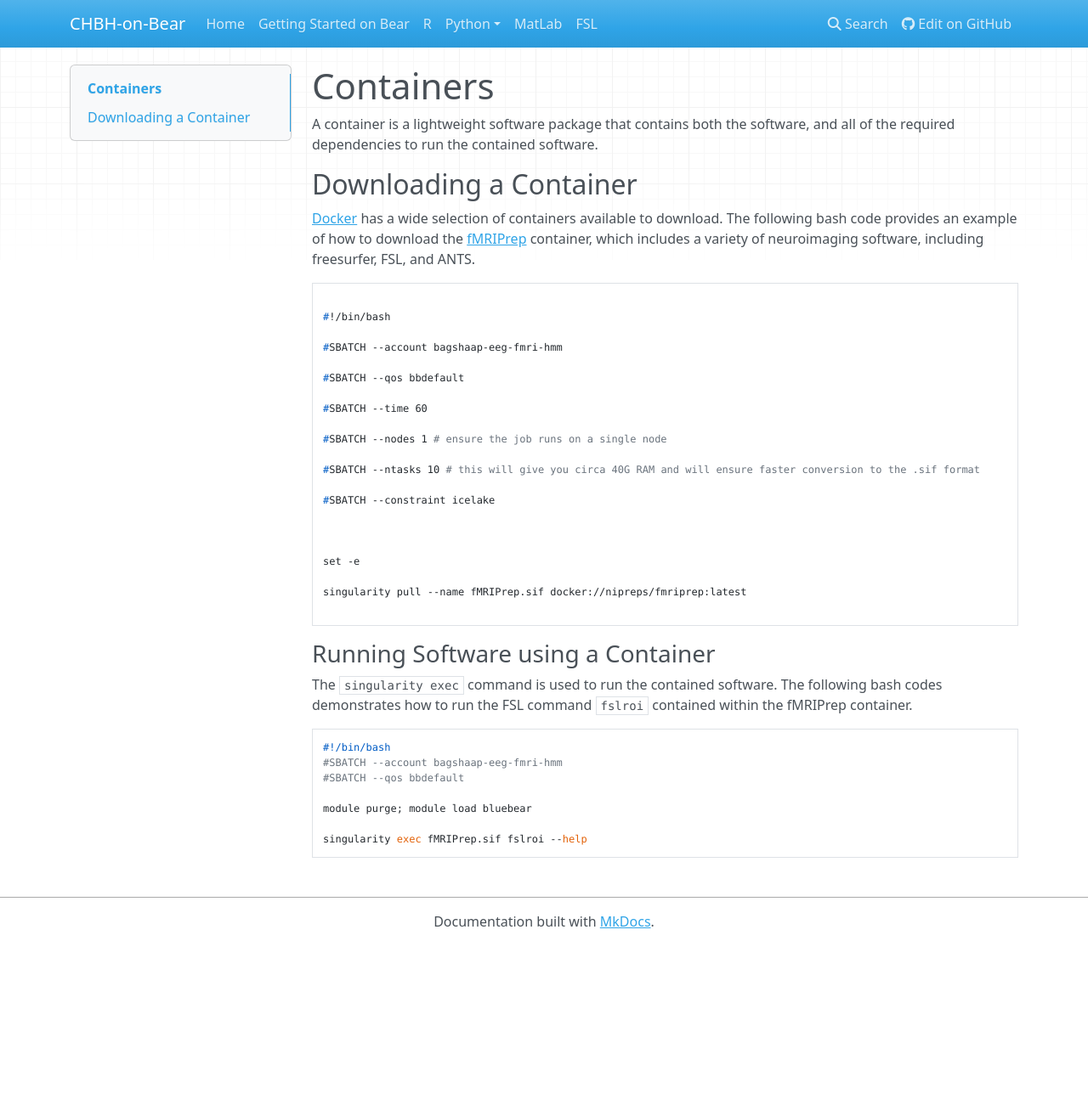
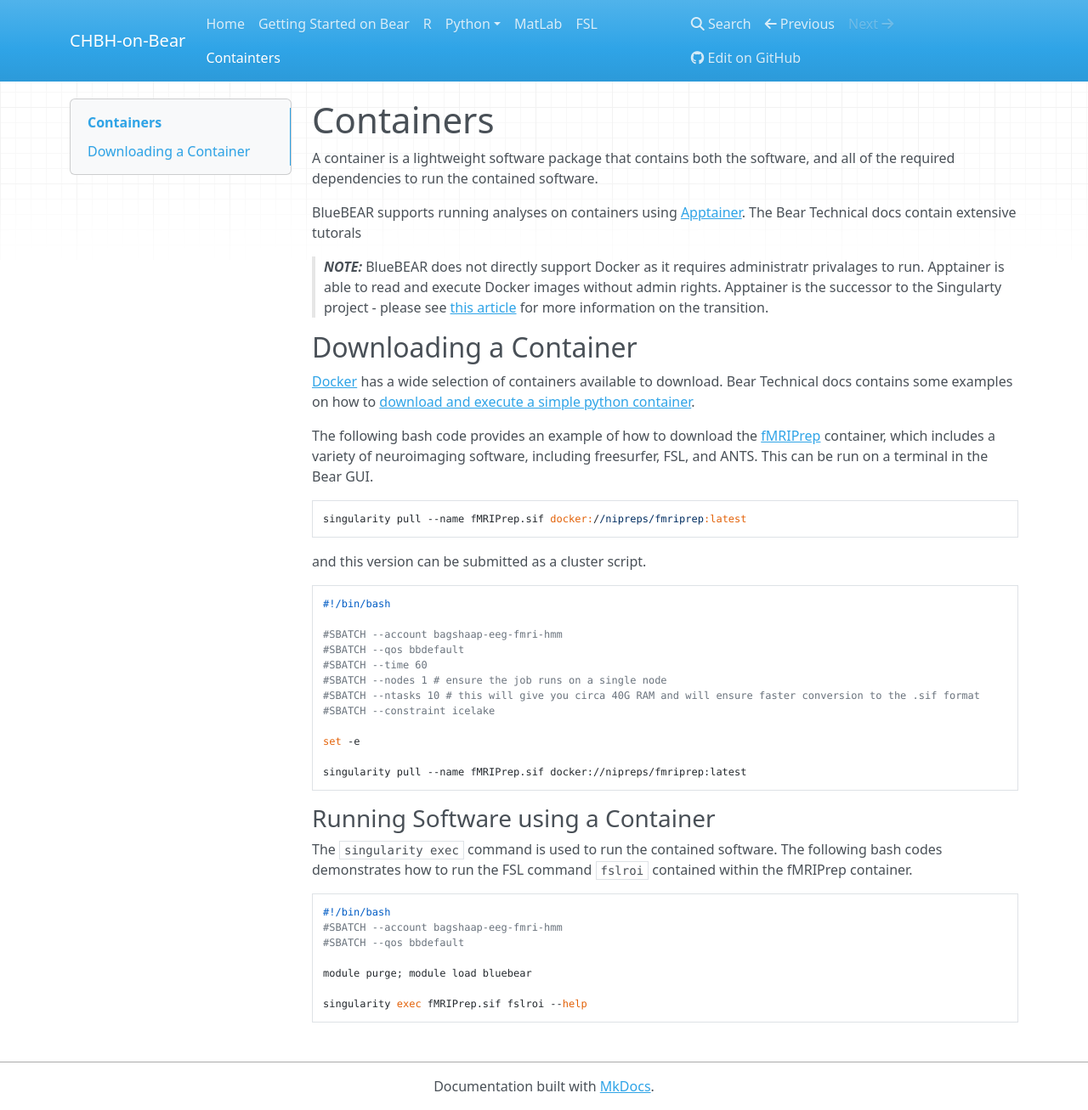
Before and after one commit to chbh-opensource/chbh-on-bear, an MkDocs documentation site: the page built from docs/containers/containers.md, in a window 1280 px wide and 1307 px high. Shown: the whole window at 85% size. Built offline with MkDocs 1.6.1, drawn with Linux system fonts in a browser that asks for light colours; nearby versions of some CDN libraries.

Commit message:
Tweaks to containers

````diff
--- a/docs/containers/containers.md
+++ b/docs/containers/containers.md
@@ -2,32 +2,35 @@
 
 A container is a lightweight software package that contains both the software, and all of the required dependencies to run the contained software.
 
+BlueBEAR supports running analyses on containers using [Apptainer](https://docs.bear.bham.ac.uk/bluebear/software/container/). The Bear Technical docs contain extensive tutorals
+
+> **_NOTE:_** BlueBEAR does not directly support Docker as it requires administratr privalages to run. Apptainer is able to read and execute Docker images without admin rights. Apptainer is the successor to the Singularty project - please see [this article](https://apptainer.org/news/community-announcement-20211130/) for more information on the transition.
+
 ## Downloading a Container
 
-[Docker](https://hub.docker.com/) has a wide selection of containers available to download. The following bash code provides an example of how to download the [fMRIPrep](https://hub.docker.com/r/nipreps/fmriprep) container, which includes a variety of neuroimaging software, including freesurfer, FSL, and ANTS.
+[Docker](https://hub.docker.com/) has a wide selection of containers available to download. Bear Technical docs contains some examples on how to [download and execute a simple python container](https://docs.bear.bham.ac.uk/bluebear/software/container/#pull-and-run).
+
+The following bash code provides an example of how to download the [fMRIPrep](https://hub.docker.com/r/nipreps/fmriprep) container, which includes a variety of neuroimaging software, including freesurfer, FSL, and ANTS. This can be run on a terminal in the Bear GUI.
 
 ```
+singularity pull --name fMRIPrep.sif docker://nipreps/fmriprep:latest
+```
 
+and this version can be submitted as a cluster script.
+
+```
 #!/bin/bash
 
 #SBATCH --account bagshaap-eeg-fmri-hmm
-
 #SBATCH --qos bbdefault
-
 #SBATCH --time 60
-
 #SBATCH --nodes 1 # ensure the job runs on a single node
-
 #SBATCH --ntasks 10 # this will give you circa 40G RAM and will ensure faster conversion to the .sif format
-
 #SBATCH --constraint icelake
-
-
 
 set -e
 
 singularity pull --name fMRIPrep.sif docker://nipreps/fmriprep:latest
-
 ```
 
 ### Running Software using a Container
--- a/mkdocs.yml
+++ b/mkdocs.yml
@@ -13,3 +13,4 @@ nav:
         - TensorFlow : mne/mne.md
     - MatLab: matlab/matlab.md
     - FSL: fsl/fsl.md
+    - Containters: containers/containers.md
````
